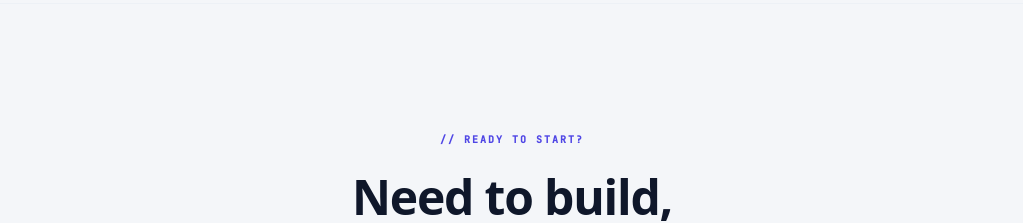
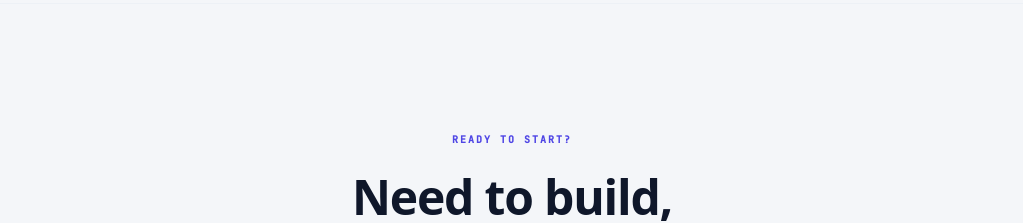
Before and after one commit to samsteeven/services-samensteeve, a Next.js app: page /en in a window 1280 px wide. Shown: the part 3280-3503 px from the top of the page, without its empty margins (128-1151 px from the left). Built offline with nearby package versions, Linux system fonts and the light colour scheme; no server answers.

Commit message:
enlever le // indesirable

```diff
--- a/app/[lang]/page.tsx
+++ b/app/[lang]/page.tsx
@@ -137,7 +137,7 @@ export default async function HomePage({ params }: PageProps) {
         <div className="mx-auto max-w-3xl px-4 sm:px-8 text-center">
           <ScrollReveal>
             <span className="font-mono text-[10px] uppercase tracking-[0.2em] font-bold text-accent mb-6 block">
-              {"// "}{lang === "fr" ? "Prêt à lancer ?" : "Ready to Start?"}
+              {lang === "fr" ? "Prêt à lancer ?" : "Ready to Start?"}
             </span>
             <h2 className="font-display text-3xl font-extrabold tracking-tight text-ink sm:text-5xl leading-[1.1]">
               {lang === "fr" ? "Besoin de construire, sécuriser ou automatiser ?" : "Need to build, secure, or automate?"}
```
